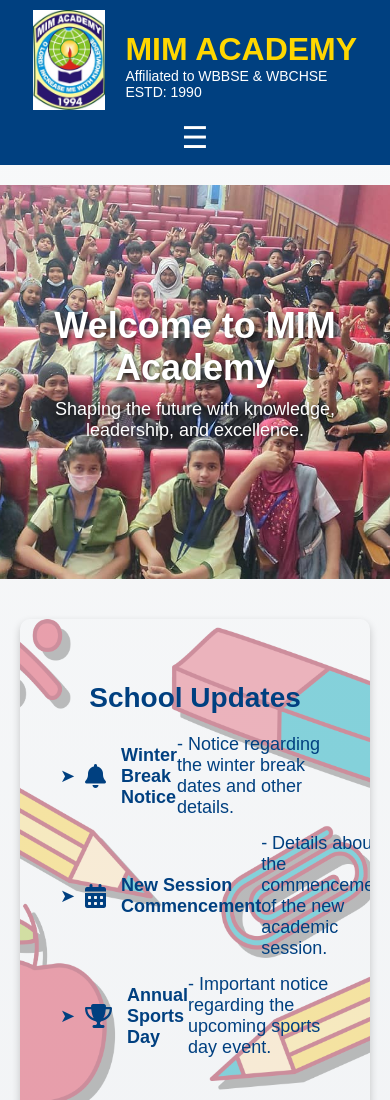
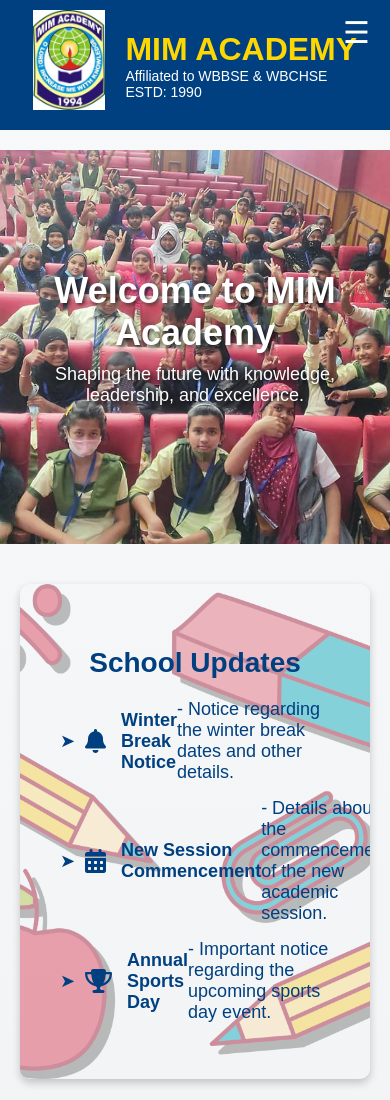
Before and after one commit to rakesh-baitha-git/school_website, a plain HTML site: page index.html in a window 390 px wide. Shown: the top 1100 px of the page. Drawn offline with nearby package versions, Linux system fonts and the light colour scheme.

Commit message:
Update index.html

```diff
--- a/index.html
+++ b/index.html
@@ -94,7 +94,7 @@
             display: block;
         }
 
-        @media (max-width: 768px) {
+        /* @media (max-width: 768px) {
             .menu-toggle {
                 display: block;
             }
@@ -107,7 +107,35 @@
             .nav-links.mobile {
                 display: flex;
             }
+        } */
+
+
+
+        /* Modify the .menu-toggle style for mobile view */
+        @media (max-width: 768px) {
+            .menu-toggle {
+                display: block;
+                font-size: 30px;
+                color: white;
+                cursor: pointer;
+                position: absolute;
+                /* Position the hamburger menu absolutely */
+                top: 15px;
+                /* Adjust the distance from the top */
+                right: 20px;
+                /* Adjust the distance from the right */
+            }
+
+            .nav-links {
+                display: none;
+                flex-direction: column;
+            }
+
+            .nav-links.mobile {
+                display: flex;
+            }
         }
+
 
 
 
```
